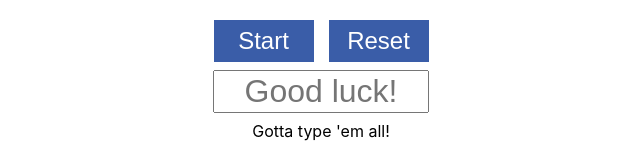
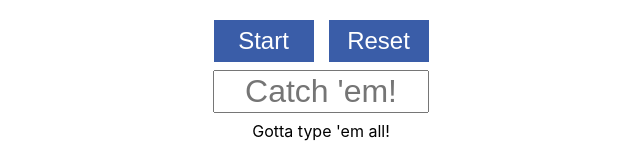
Before and after one commit to hqppycode/pokemon, a Next.js app: page / in a window 1280 px wide. Shown: the part 527-690 px from the top of the page, without its empty margins (319-959 px from the left). Built offline with nearby package versions, Linux system fonts and the light colour scheme.

Commit message:
placeholder

```diff
--- a/components/Timer.js
+++ b/components/Timer.js
@@ -69,7 +69,7 @@ const Timer = ({
         onChange={(e) => setText(e.target.value)}
         className="answer"
         type="text"
-        placeholder="Good luck!"
+        placeholder="Catch 'em!"
         onFocus={() => handleFocus()}
       />
 
```
